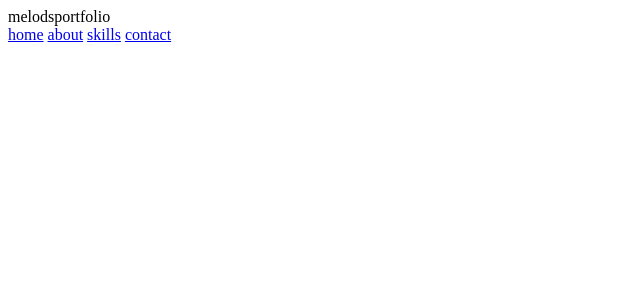
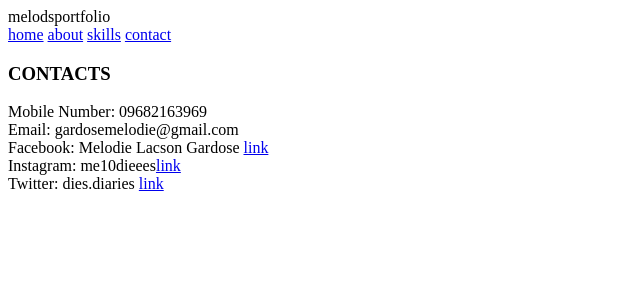
Before and after one commit to me10die/My_portfolio, a Django app: page //contact in a window 1280 px wide. Shown: the top 304 px of the page, without its empty margins (0-640 px from the left). Run offline with Django 5.2, Linux system fonts and the light colour scheme.

Commit message:
contact page

```diff
--- a/melods/templates/pages/contact.html
+++ b/melods/templates/pages/contact.html
@@ -1,5 +1,9 @@
 {% extends "base.html" %}
 {% block content %}
 
+<div>
+    <h3>CONTACTS</h3>
+    <p>Mobile Number: 09682163969 <br>Email: gardosemelodie@gmail.com <br>Facebook: Melodie Lacson Gardose <a target='_blank' href="https://www.facebook.com/melodie.gardose">link</a> <br>Instagram: me10dieees<a target='_blank' href="https://www.instagram.com/me10dieees/">link</a> <br>Twitter: dies.diaries <a target='_blank' href="https://x.com/melodayahh">link</a></p>
+</div>
 
 {% endblock content %}
```
